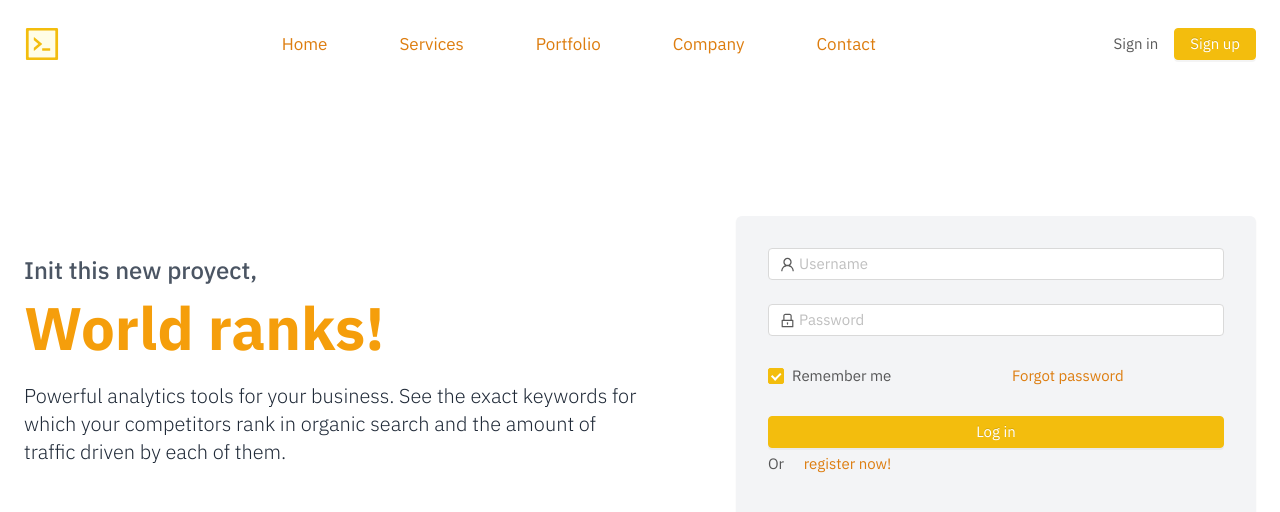
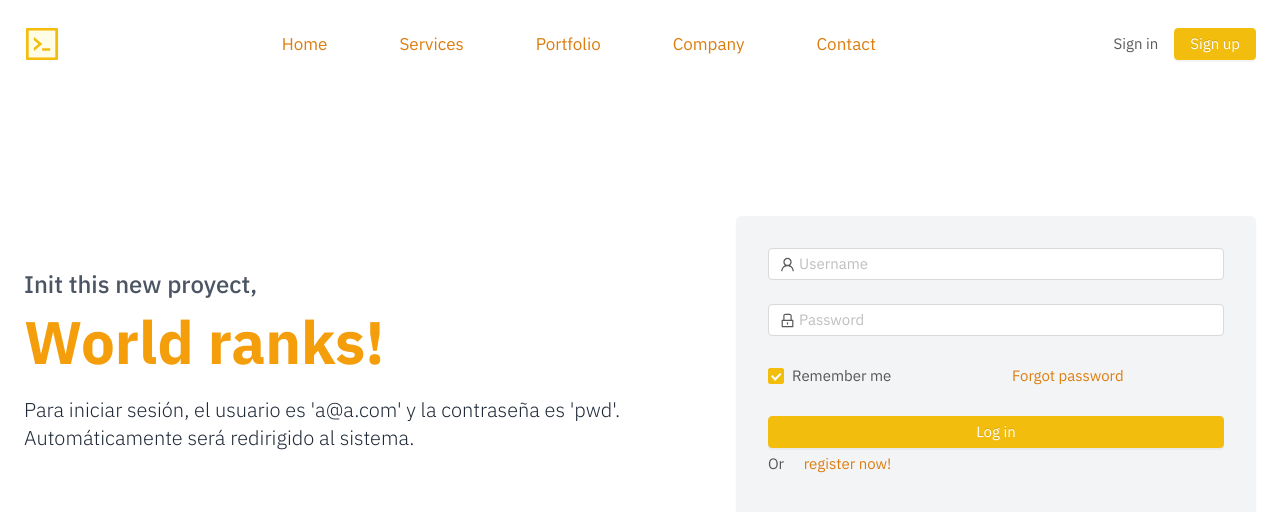
Before and after one commit to VicDCruz/world-ranks-nextjs, a Next.js app: page / in a window 1280 px wide. Shown: the top 512 px of the page. Built offline with nearby package versions, Linux system fonts and the light colour scheme.

Commit message:
Update index.js

```diff
--- a/pages/index.js
+++ b/pages/index.js
@@ -17,9 +17,8 @@ export default function Home() {
                 World ranks!
               </h1>
               <p className="text-md lg:text-xl font-light text-gray-800 mb-8">
-                Powerful analytics tools for your business. See the exact
-                keywords for which your competitors rank in organic search and
-                the amount of traffic driven by each of them.
+                Para iniciar sesión, el usuario es 'a@a.com' y la contraseña es 'pwd'.
+                Automáticamente será redirigido al sistema.
               </p>
             </div>
             <div className="w-full lg:w-1/2 lg:pl-24">
```
